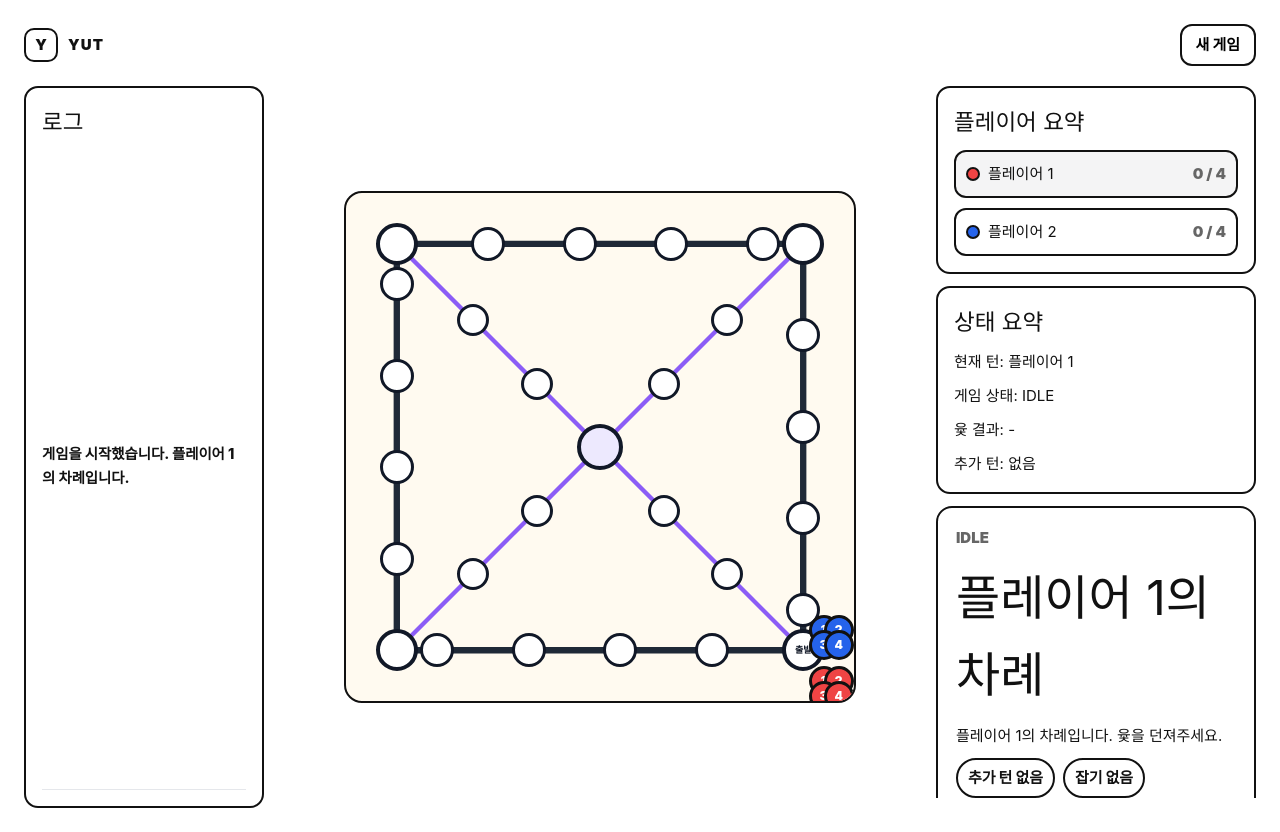
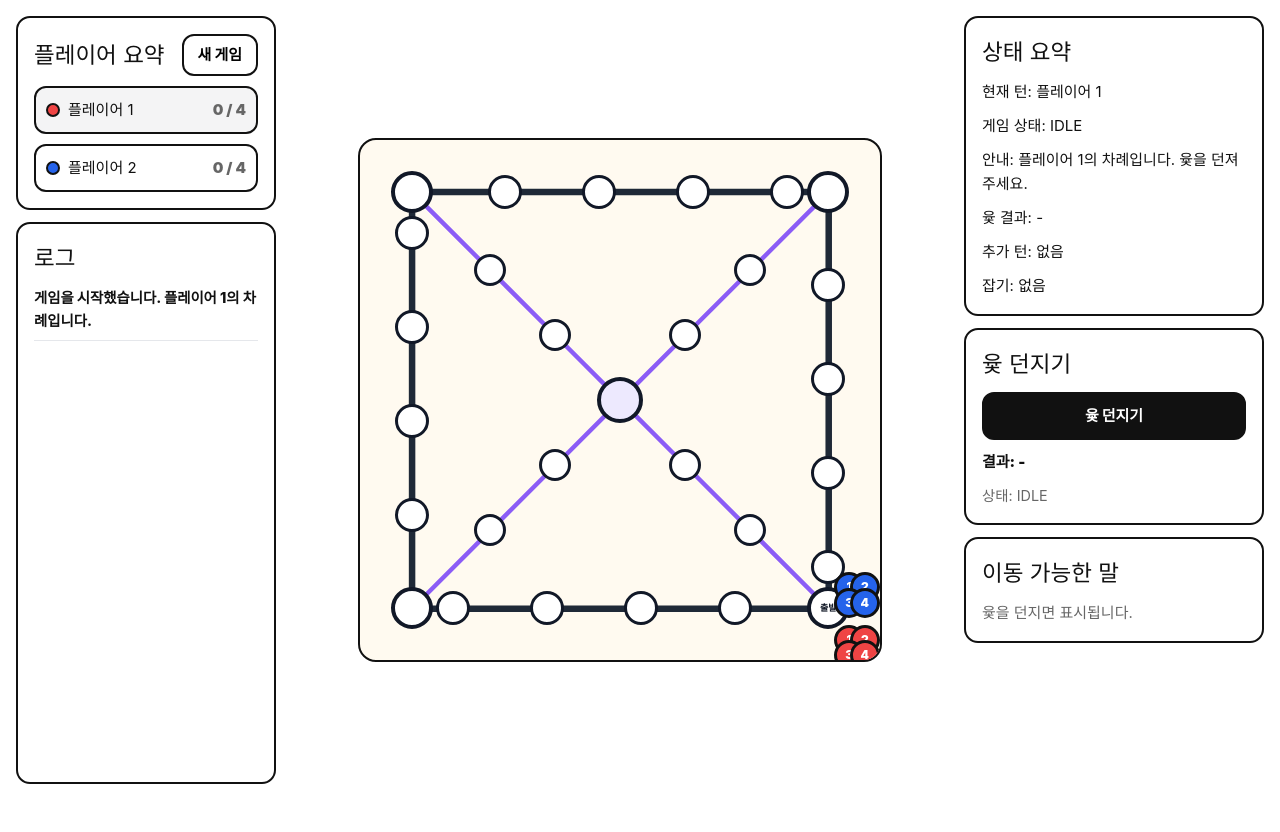
Before and after one commit to yeesam99/yeegames, a Vue app: page / in a window 1280 px wide. After the commit the page ends 800 px from the top, so only its background shows below. Built offline with nearby package versions, Linux system fonts and the light colour scheme.

Commit message:
기능 추가

```diff
--- a/src/App.vue
+++ b/src/App.vue
@@ -1,7 +1,6 @@
 <script setup>
 import GameBoard from './components/GameBoard.vue'
 import RouteSelector from './components/RouteSelector.vue'
-import TurnStatus from './components/TurnStatus.vue'
 import YutControls from './components/YutControls.vue'
 import { GamePhase, useYutGame } from './composables/useYutGame'
 
@@ -16,24 +15,28 @@ const {
   resetGame,
 } = useYutGame()
 
-const getWinner = () => state.players.find((player) => player.id === state.winner) ?? null
 const finishedCount = (player) => player.pieces.filter((piece) => piece.status === 'FINISHED').length
 </script>
 
 <template>
-  <main class="app-shell">
-    <header class="topbar">
-      <div class="brand">
-        <span>Y</span>
-        <strong>YUT</strong>
+  <main class="main-layout">
+    <section class="left-panel">
+      <section class="panel player-summary">
+        <div class="panel-header">
+          <h2>플레이어 요약</h2>
+          <button class="reset-button" type="button" @click="resetGame">새 게임</button>
         </div>
-      <button class="reset-button" type="button" @click="resetGame">새 게임</button>
-    </header>
+        <article v-for="player in state.players" :key="player.id" class="summary-row" :class="{ active: player.id === currentPlayer.id }">
+          <span class="color-dot" :style="{ background: player.color }"></span>
+          <strong>{{ player.name }}</strong>
+          <em>{{ finishedCount(player) }} / 4</em>
+        </article>
+      </section>
 
-    <section class="main-layout">
-      <section class="panel left-panel">
+      <section class="panel log-panel">
         <h2>로그</h2>
         <p v-for="log in state.logs" :key="log">{{ log }}</p>
+      </section>
     </section>
 
     <section class="center-panel">
@@ -48,32 +51,15 @@ const finishedCount = (player) => player.pieces.filter((piece) => piece.status =
     </section>
 
     <aside class="right-panel" aria-label="게임 컨트롤과 상태 요약">
-        <section class="panel player-summary">
-          <h2>플레이어 요약</h2>
-          <article v-for="player in state.players" :key="player.id" class="summary-row" :class="{ active: player.id === currentPlayer.id }">
-            <span class="color-dot" :style="{ background: player.color }"></span>
-            <strong>{{ player.name }}</strong>
-            <em>{{ finishedCount(player) }} / 4</em>
-          </article>
-        </section>
-
       <section class="panel status-summary">
         <h2>상태 요약</h2>
         <p>현재 턴: <strong>{{ currentPlayer.name }}</strong></p>
         <p>게임 상태: <strong>{{ state.phase }}</strong></p>
+        <p>안내: <strong>{{ state.message }}</strong></p>
         <p>윷 결과: <strong>{{ state.currentResult?.label ?? '-' }}</strong></p>
         <p>추가 턴: <strong>{{ state.extraTurn ? '있음' : '없음' }}</strong></p>
+        <p>잡기: <strong>{{ state.lastCaptured ? '발생' : '없음' }}</strong></p>
       </section>
-
-        <TurnStatus
-          class="compact-status"
-          :current-player="currentPlayer"
-          :phase="state.phase"
-          :message="state.message"
-          :extra-turn="state.extraTurn"
-          :captured="state.lastCaptured"
-          :winner="getWinner()"
-        />
 
       <YutControls
         class="control-panel"
@@ -99,45 +85,65 @@ const finishedCount = (player) => player.pieces.filter((piece) => piece.status =
         <p v-else class="muted">윷을 던지면 표시됩니다.</p>
       </section>
     </aside>
-    </section>
   </main>
 </template>
 
 <style scoped>
-.app-shell {
-  min-height: 100vh;
+.main-layout {
+  box-sizing: border-box;
+  display: grid;
+  width: 100%;
+  height: 100vh;
+  grid-template-columns: 260px minmax(0, 1fr) 300px;
+  grid-template-rows: 1fr;
+  gap: 16px;
+  overflow: hidden;
   background: #ffffff;
   color: #111111;
-  padding: 24px;
+  padding: 16px;
 }
 
-.topbar {
+.left-panel,
+.right-panel {
+  display: flex;
+  min-width: 0;
+  flex-direction: column;
+  gap: 12px;
+  overflow-y: auto;
+}
+
+.center-panel {
+  display: flex;
+  min-width: 0;
+  align-items: center;
+  justify-content: center;
+  overflow: hidden;
+}
+
+.board-container {
+  width: 80%;
+  max-width: 780px;
+}
+
+.panel {
+  display: grid;
+  gap: 10px;
+  border: 2px solid #111111;
+  border-radius: 14px;
+  background: #ffffff;
+  padding: 16px;
+}
+
+.panel-header {
   display: flex;
   align-items: center;
   justify-content: space-between;
-  gap: 16px;
-  margin-bottom: 20px;
-}
-
-.brand {
-  display: inline-flex;
-  align-items: center;
   gap: 10px;
 }
 
-.brand span {
-  display: grid;
-  width: 34px;
-  height: 34px;
-  place-items: center;
-  border: 2px solid #111111;
-  border-radius: 10px;
-  font-weight: 950;
-}
-
-.brand strong {
-  font-weight: 950;
-  letter-spacing: 0.08em;
+h2,
+p {
+  margin: 0;
 }
 
 .reset-button,
@@ -152,73 +158,17 @@ const finishedCount = (player) => player.pieces.filter((piece) => piece.status =
   padding: 0 14px;
 }
 
-.main-layout {
-  display: grid;
-  min-height: calc(100vh - 78px);
-  grid-template-columns: 240px minmax(0, 1fr) 320px;
-  grid-template-rows: 1fr;
-  gap: 16px;
-  align-items: stretch;
-}
-
-.left-panel,
-.center-panel,
-.right-panel {
-  width: 100%;
-  min-width: 0;
-}
-
-.left-panel {
-  grid-column: 1;
+.log-panel {
+  flex: 1;
+  align-content: start;
   overflow-y: auto;
 }
 
-.center-panel {
-  display: flex;
-  grid-column: 2;
-  align-items: center;
-  justify-content: center;
-}
-
-.board-container {
-  width: 80%;
-  max-width: 780px;
-}
-
-.right-panel {
-  display: flex;
-  grid-column: 3;
-  max-height: calc(100vh - 88px);
-  flex-direction: column;
-  gap: 12px;
-  overflow-y: auto;
-}
-
-.panel {
-  display: grid;
-  gap: 10px;
-  border: 2px solid #111111;
-  border-radius: 14px;
-  background: #ffffff;
-  padding: 16px;
-}
-
-h2,
-p {
-  margin: 0;
-}
-
-.left-panel p {
+.log-panel p {
   border-bottom: 1px solid #e5e7eb;
   padding-bottom: 8px;
   font-size: 0.9rem;
   font-weight: 800;
-}
-
-.piece-list {
-  display: grid;
-  grid-template-columns: repeat(2, minmax(0, 1fr));
-  gap: 8px;
 }
 
 .summary-row {
@@ -248,29 +198,35 @@ p {
   border-radius: 999px;
 }
 
+.status-summary strong {
+  overflow-wrap: anywhere;
+}
+
+.piece-list {
+  display: grid;
+  grid-template-columns: repeat(2, minmax(0, 1fr));
+  gap: 8px;
+}
+
 .muted {
   color: #666666;
 }
 
 @media (max-width: 1080px) {
   .main-layout {
+    height: auto;
+    min-height: 100vh;
     grid-template-columns: 1fr;
-    grid-template-rows: none;
+    overflow: visible;
   }
 
   .left-panel,
-  .center-panel,
   .right-panel {
-    grid-column: 1;
+    overflow: visible;
   }
 
   .board-container {
     width: 100%;
   }
-
-  .right-panel {
-    max-height: none;
-    overflow: visible;
-  }
 }
 </style>
```
Lines whose indentation alone changed are shown as unchanged.
